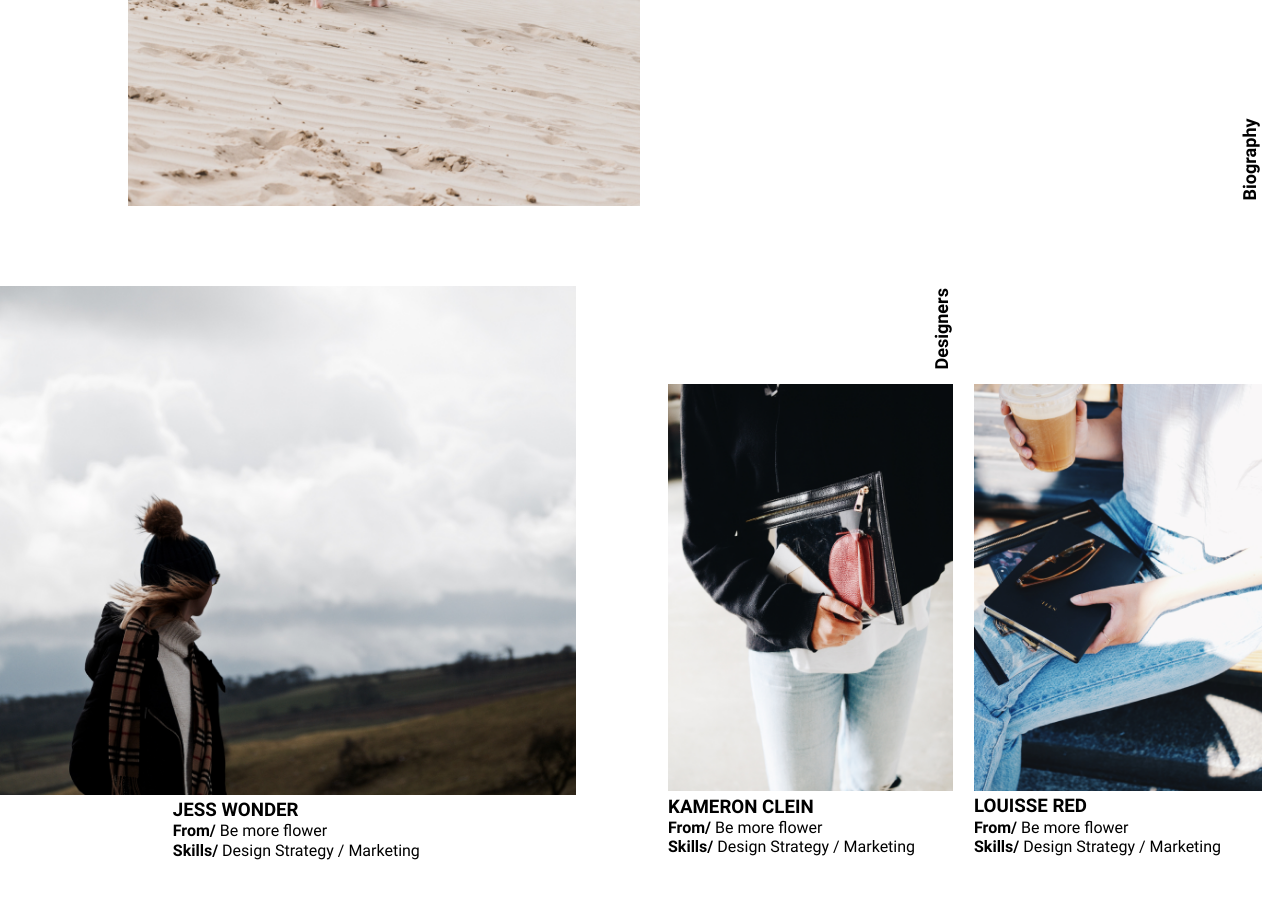
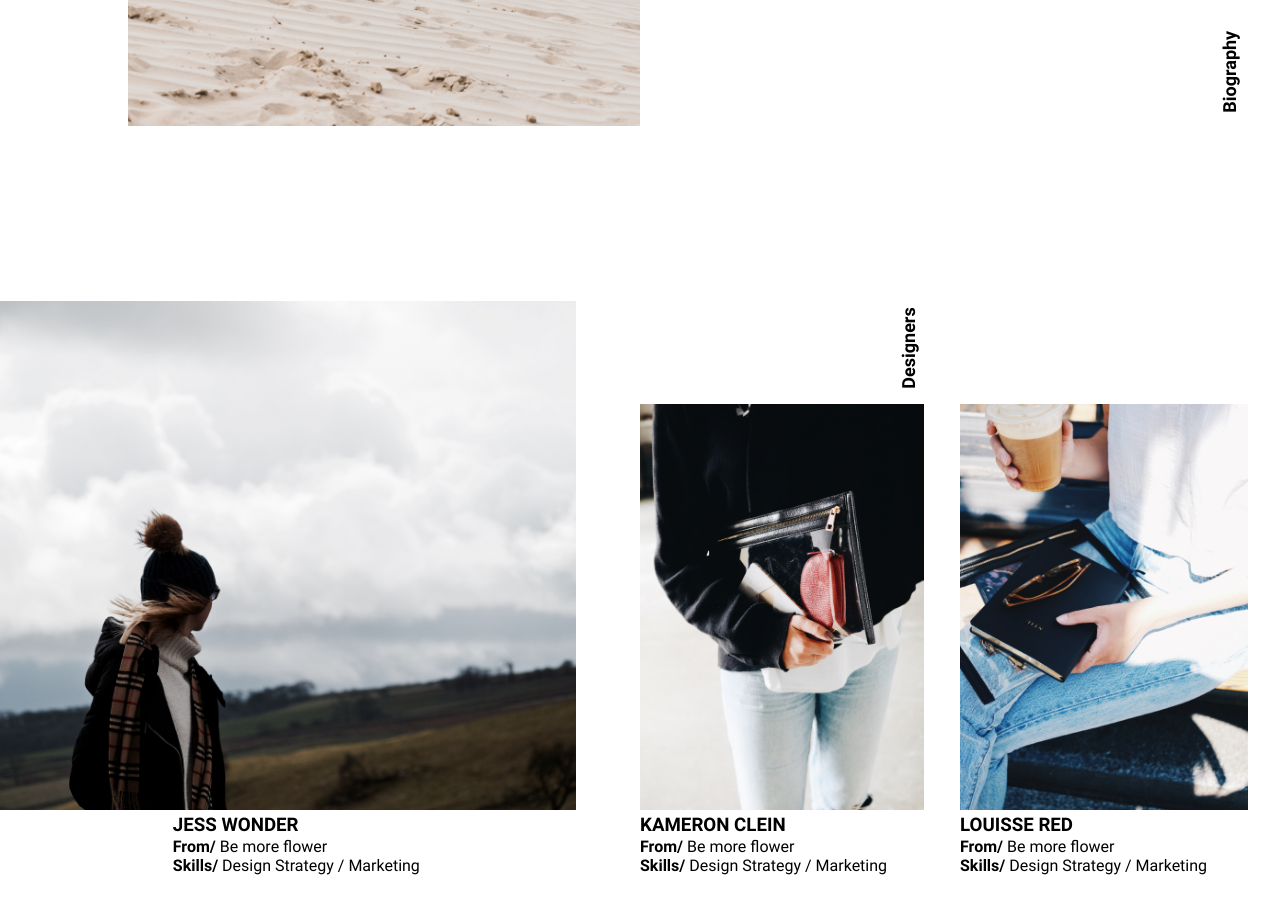
Before and after one commit to otus-learning/otus-css-illarionov, a plain HTML site: page index.html in a window 1280 px wide. Shown: the part 1474-2388 px from the top of the page. Drawn offline with Linux system fonts and the light colour scheme.

Commit message:
Homework changes

```diff
--- a/css/style.css
+++ b/css/style.css
@@ -35,8 +35,15 @@ section
 	height: 100vh;
 	min-width: 900px;
 	min-height: 700px;
-	margin-bottom: 5rem;
 }
+
+h2
+{
+	font-family: 'Roboto', sans-serif;
+	font-size: 1.125rem;
+	font-weight: 700;
+}
+
 
 .bg
 {
@@ -73,14 +80,12 @@ h1.logoInner
 h2.logoInner
 {
 	margin-bottom: -1.2em;
-	font-family: 'Roboto', sans-serif;
-	font-weight: 700;
 	font-size: 0.2em;
 }
 
 .bioimg
 {
-	float: left;
+	display: inline-block;
 	height: 100%;
 	max-width: 50%;
 	padding-left: 8rem;
@@ -88,11 +93,13 @@ h2.logoInner
 
 .biodiv
 {
-	float: right;
+
+	display: inline-block;
 	font-size: 5.5rem;
 	height: 100%;
-	max-width: 50%;
-	padding: 10% 8rem 10% 5rem;
+	max-width: 49%;
+	padding: 10% 8rem 10% 4rem;
+	vertical-align: top;
 }
 
 .bioh3
@@ -120,11 +127,10 @@ h2.logoInner
 
 .hbio
 {
-	float: right;
-	font-family: 'Roboto', sans-serif;
-	font-size: 1.125rem;
-	font-weight: 700;
-	transform: rotate(0.75turn) translate(70%, 50%);
+	position: absolute;
+	top: 97vh;
+	left: 92vw;
+	transform: rotate(0.75turn) translate(50%, 50%);
 }
 
 figure.jess
@@ -149,26 +155,29 @@ div.designers
 
 h2.designers
 {
-	font-family: 'Roboto', sans-serif;
-	font-size: 1.125rem;
-	font-weight: 700;
-	margin: 5% 0 7% 0;
+	margin: 5% -42% 7% 0;
+	padding-right: 23%;
 	text-align: center;
 	transform: rotate(0.75turn);
 }
 
 figure.designers
 {
+	margin-top: 8%;
 	float: right;
 	font-family: 'Roboto', sans-serif;
 	font-size: 1rem;
-	margin-left: 1.125rem;
-	width: 45%;
+	width: 25%;
+}
+
+img.louisse
+{
+	width: 90%;
 }
 
 img.kameron
 {
-	width: 98.8%;
+	width: 88.8%;
 }
 
 .sbold
@@ -180,3 +189,8 @@ figcaption.jess
 {
 	margin-left: 30%;
 }
+
+.clr
+{
+	clear: left;
+}
--- a/index.html
+++ b/index.html
@@ -29,6 +29,7 @@
 				</section>
 				<!-- информационный блок -->
 				<section id="biography">
+					<h2 class="hbio">Biography</h2>
 					<img class="bioimg" src="pic/katy.png" alt="Katya Mills Photo">
 					<div class="biodiv">
 						<h3 class="bioh3">Katya<br>Mills</h3>
@@ -37,10 +38,10 @@
 						<blockquote class="biobq">“The more I deal with the work as something that is my own,
 						as something that is personal, the more successful it is.”</blockquote>
 					</div>
-					<h2 class="hbio">Biography</h2>
 				</section>
 				<!-- информационный блок -->
 				<section id="designers">
+					<h2 class="designers">Designers</h2>
 					<figure class="jess">
 						<img class="designers" src="pic/jess.png" alt="Jess Wonder Photo">
 						<figcaption class="jess">
@@ -49,10 +50,8 @@
 							<span class="sbold">Skills/</span> Design Strategy / Marketing</p>
 						</figcaption>
 					</figure>
-					<div class="designers">
-						<h2 class="designers">Designers</h2>
 					<figure class="designers">
-							<img class="designers" src="pic/louisse.png" alt="Louisse Red Photo">
+						<img class="louisse" src="pic/louisse.png" alt="Louisse Red Photo">
 						<figcaption>
 							<h3>LOUISSE RED</h3>
 							<p><span class="sbold">From/</span> Be more flower<br>
@@ -67,7 +66,7 @@
 							<span class="sbold">Skills/</span> Design Strategy / Marketing</p>
 						</figcaption>
 					</figure>
-					</div>
+					<div class="clr"></div>
 				</section>
 				<!-- информационный блок -->
 				<section id="testimonials" class="invisible">
```
Lines whose indentation alone changed are shown as unchanged.
